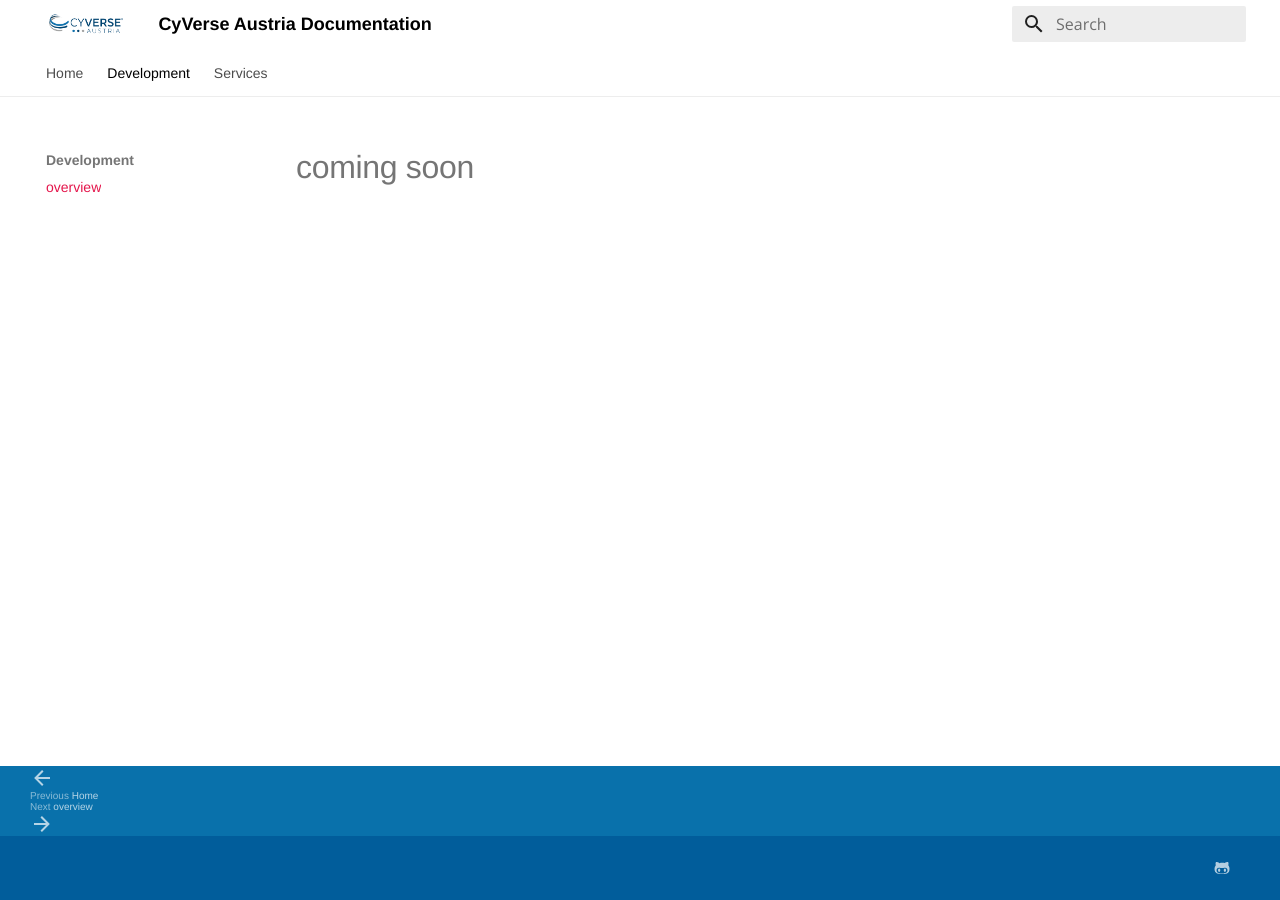
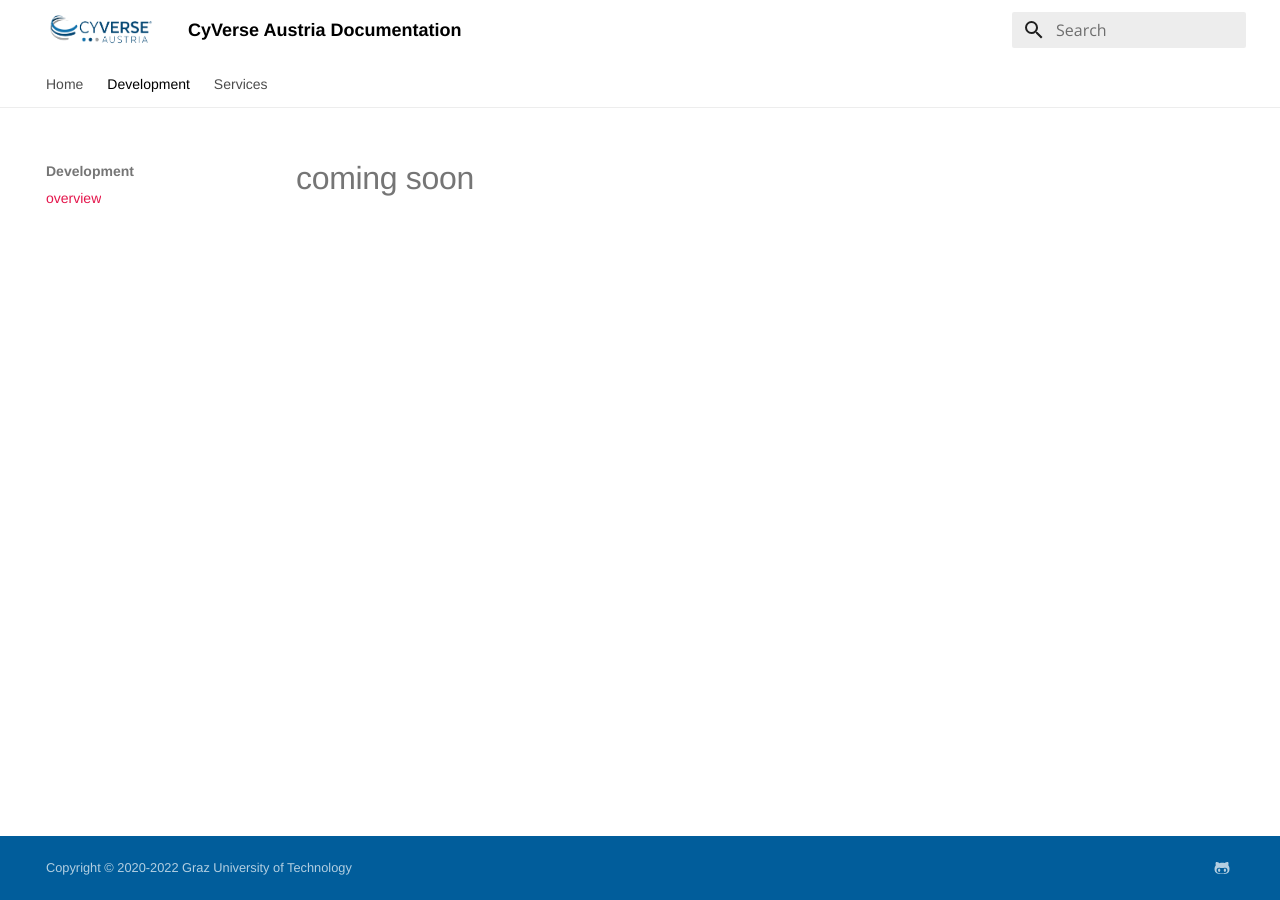
Before and after one commit to cyverse-austria/docs, an MkDocs documentation site: the page built from docs/development/index.md, in a window 1280 px wide. Built offline with MkDocs 1.6.1 and Material for MkDocs 9.7.7, drawn with Linux system fonts in a browser that asks for light colours.

Commit message:
global: style fixes

```diff
--- a/docs/stylesheets/custom.css
+++ b/docs/stylesheets/custom.css
@@ -23,7 +23,7 @@
     padding-top: 0.3rem;
 }
 
-.md-header-nav__button.md-logo img, .md-header-nav__button.md-logo svg {
+.md-header__button.md-logo img, .md-header__button.md-logo svg {
     width: 110px;
     height: 35px;
 }
--- a/mkdocs.yml
+++ b/mkdocs.yml
@@ -10,7 +10,7 @@
 edit_uri: ""
 
 # Copyright
-copyright: 'Copyright &copy; 2020-2021 Graz University of Technology'
+copyright: 'Copyright &copy; 2020-2022 Graz University of Technology'
 
 # logos
 medunilogo: 'images/logo-meduni-graz.png'
@@ -23,7 +23,7 @@
   features:
     - navigation.tabs
   name: material
-  custom_dir: 'overrides'
+  # custom_dir: 'overrides'
   palette:
     primary: 'white'
   font:
@@ -44,6 +44,7 @@
 
 # Customization
 extra:
+  generator: false
   social:
   - icon: fontawesome/brands/github-alt
     link: 'https://github.com/cyverse-austria/docs'
```
